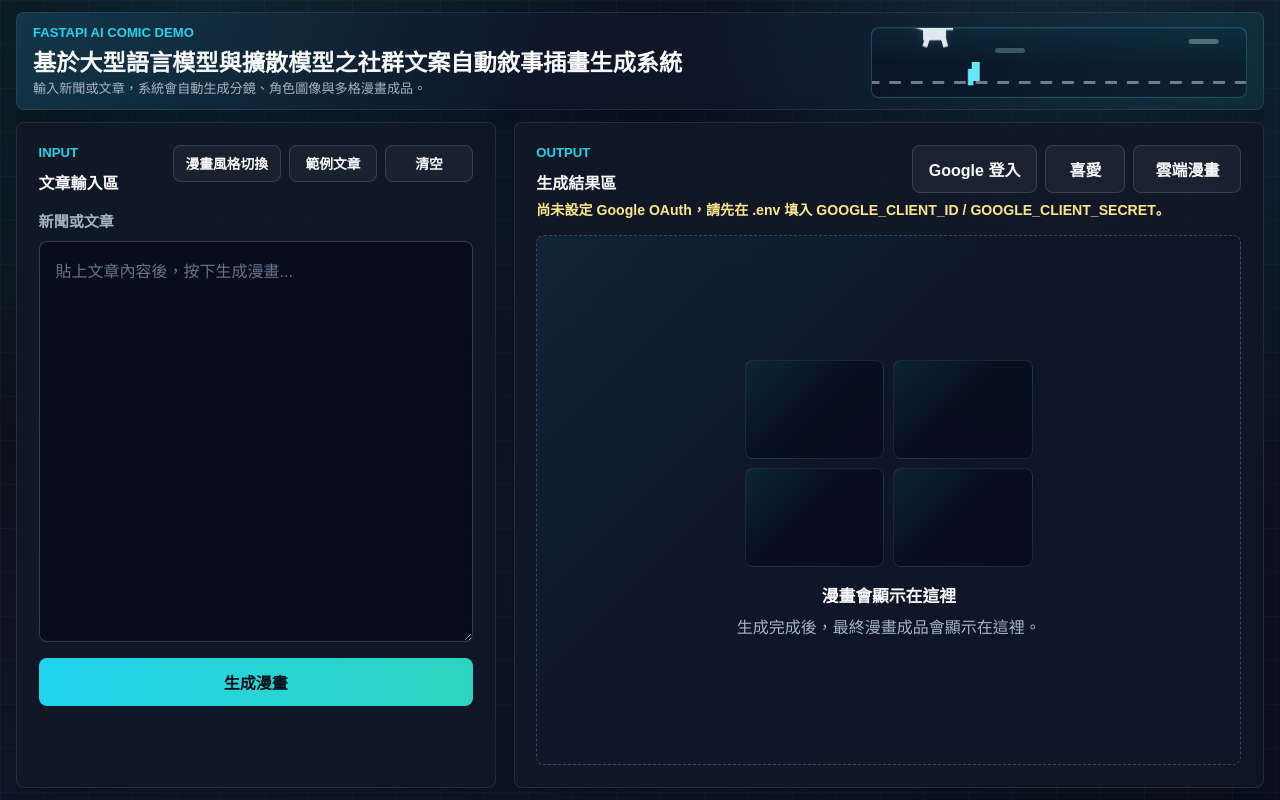
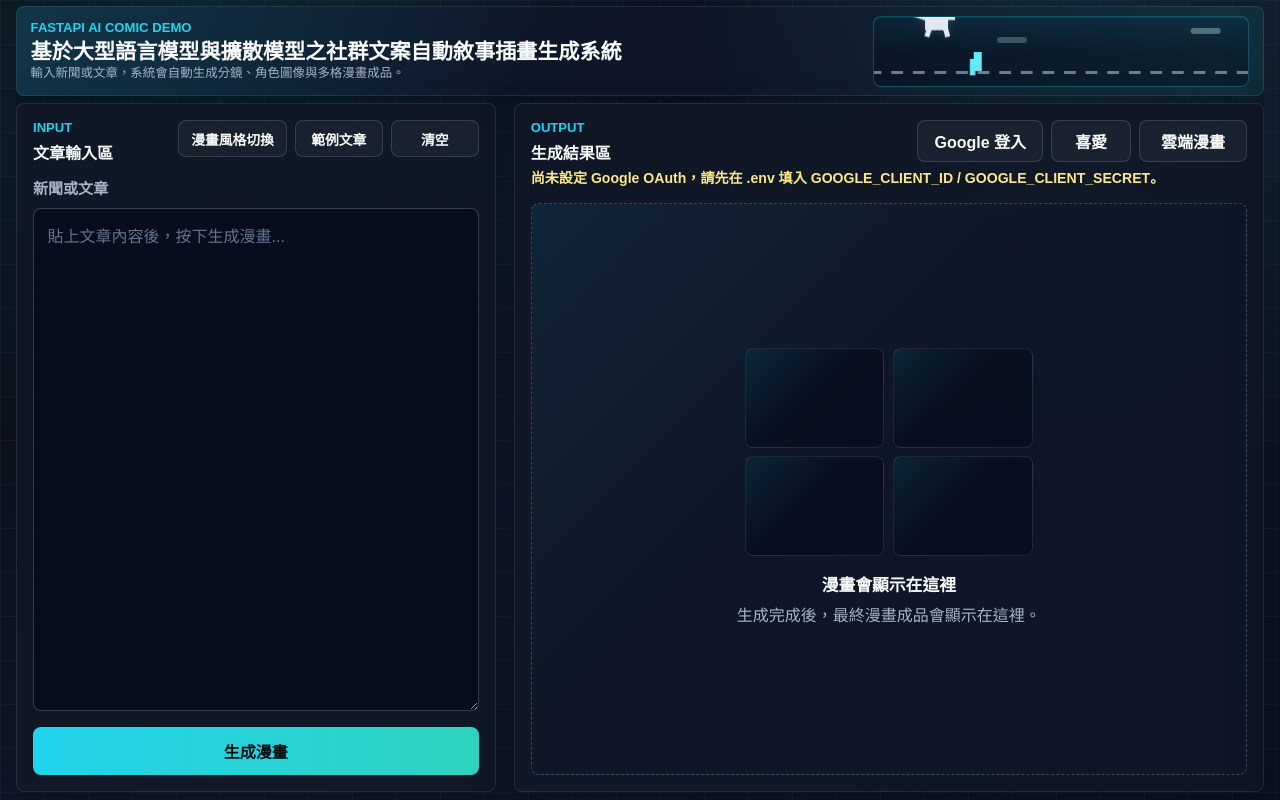
Before and after one commit to hao019/student_comic_project, a FastAPI app: page / in a window 1280 px wide. Run offline with FastAPI, Linux system fonts and the light colour scheme; data that the repository does not hold is empty.

Commit message:
版面更改

```diff
--- a/app/static/style.css
+++ b/app/static/style.css
@@ -1299,9 +1283,7 @@
 
 .status,
 .error {
-  min-height: 24px;
-  margin: 16px 0 0;
-  font-weight: 800;
+  display: none;
 }
 
 .status {
@@ -1314,22 +1296,85 @@
 
 .result {
   display: grid;
-  gap: 18px;
+  gap: 0.75rem;
 }
 
 .summary-block {
-  border: 1px solid var(--border);
-  border-radius: 8px;
-  padding: 16px;
-  background: var(--surface-soft);
+  display: none;
 }
 
 .summary-block h3 {
-  margin-bottom: 8px;
+  margin-bottom: 0.35rem;
   color: var(--green);
-  font-size: 0.92rem;
+  font-size: 0.82rem;
   letter-spacing: 0;
   text-transform: uppercase;
+}
+
+#summary-text {
+  font-size: 0.9rem;
+  line-height: 1.45;
+}
+
+.toast-stack {
+  position: fixed;
+  top: 1rem;
+  right: 1rem;
+  z-index: 220;
+  display: grid;
+  width: min(26rem, calc(100vw - 2rem));
+  gap: 0.65rem;
+  pointer-events: none;
+}
+
+.comic-preview-open .toast-stack {
+  top: 0.8rem;
+  right: 28rem;
+  width: min(30rem, calc(100vw - 30rem));
+}
+
+.toast-message {
+  border: 1px solid rgba(34, 211, 238, 0.65);
+  border-radius: 8px;
+  padding: 0.95rem 1.1rem;
+  color: #f8fafc;
+  background: rgba(2, 6, 23, 0.98);
+  box-shadow:
+    0 18px 46px rgba(0, 0, 0, 0.48),
+    0 0 0 1px rgba(255, 255, 255, 0.08);
+  font-size: 1rem;
+  font-weight: 900;
+  line-height: 1.5;
+  opacity: 0;
+  transform: translateY(-0.45rem);
+  transition: opacity 0.32s ease, transform 0.32s ease;
+}
+
+.toast-message.is-visible {
+  opacity: 1;
+  transform: translateY(0);
+}
+
+.toast-message.is-leaving {
+  opacity: 0;
+  transform: translateY(-0.45rem);
+  transition-duration: 0.8s;
+}
+
+.toast-message.is-success {
+  border-color: rgba(45, 212, 191, 0.82);
+  color: #ccfbf1;
+}
+
+.toast-message.is-error {
+  border-color: rgba(251, 113, 133, 0.9);
+  color: #ffe4e6;
+  background: rgba(76, 5, 25, 0.98);
+}
+
+.toast-message.is-summary {
+  border-color: rgba(34, 211, 238, 0.86);
+  color: #cffafe;
 }
 
 .fidelity-report-block {
@@ -1544,26 +1589,31 @@
     display: grid;
     height: 100dvh;
     grid-template-rows: auto 1fr;
-    gap: 0.75rem;
-    padding: 0.75rem 0;
+    gap: 0.45rem;
+    padding: 0.35rem 0 0.5rem;
     overflow: hidden;
   }
 
   .hero {
     min-height: auto;
-    padding: 0.7rem 1rem;
+    padding: 0.45rem 0.85rem;
     grid-template-columns: minmax(0, 1fr) 22rem;
   }
 
   h1 {
-    margin-bottom: 0.2rem;
-    font-size: 1.45rem;
-    line-height: 1.16;
+    margin-bottom: 0.15rem;
+    font-size: 1.32rem;
+    line-height: 1.12;
   }
 
   .hero-subtitle {
-    font-size: 0.82rem;
-    line-height: 1.3;
+    font-size: 0.78rem;
+    line-height: 1.22;
+  }
+
+  .eyebrow,
+  .panel-kicker {
+    margin-bottom: 0.35rem;
   }
 
   .panel-heading h2 {
@@ -1582,16 +1632,27 @@
     display: flex;
     min-height: 0;
     flex-direction: column;
+    padding: 1rem;
     overflow: hidden;
   }
 
   .panel-heading {
-    margin-bottom: 0.75rem;
+    margin-bottom: 0.55rem;
   }
 
   #comic-form textarea {
     min-height: 0;
     flex: 1;
+    padding: 0.85rem;
+  }
+
+  .secondary-button,
+  a.secondary-button {
+    min-height: 2.65rem;
+  }
+
+  .compact-button {
+    min-height: 2.35rem;
   }
 
   .status,
@@ -1601,13 +1662,14 @@
   }
 
   .result {
+    display: flex;
+    flex-direction: column;
     min-height: 0;
     flex: 1;
-    grid-template-rows: auto minmax(0, 1fr);
   }
 
   .summary-block {
-    padding: 0.75rem;
+    padding: 0.55rem 0.65rem;
   }
 
   .result-placeholder,
--- a/app/templates/index.html
+++ b/app/templates/index.html
@@ -4,7 +4,7 @@
     <meta charset="utf-8">
     <meta name="viewport" content="width=device-width, initial-scale=1">
     <title>基於大型語言模型與擴散模型之社群文案自動敘事插畫生成系統</title>
-    <link rel="stylesheet" href="{{ url_for('assets', path='/style.css') }}?v=20260612-comic-style-desc">
+    <link rel="stylesheet" href="{{ url_for('assets', path='/style.css') }}?v=20260613-larger-workspace">
   </head>
   <body>
     <main class="page-shell">
@@ -140,6 +140,8 @@
       </section>
     </main>
 
+    <div id="toast-stack" class="toast-stack" aria-live="polite" aria-atomic="true"></div>
+
     <div id="history-overlay" class="history-overlay hidden"></div>
     <aside
       id="history-drawer"
@@ -211,6 +213,6 @@
       </div>
     </section>
 
-    <script src="{{ url_for('assets', path='/app.js') }}?v=20260612-comic-style-desc" defer></script>
+    <script src="{{ url_for('assets', path='/app.js') }}?v=20260613-larger-workspace" defer></script>
   </body>
 </html>
```
Also changed, not shown: other parts of app/static/style.css (+16 -20 lines), app/static/app.js (+31 -32 lines).
